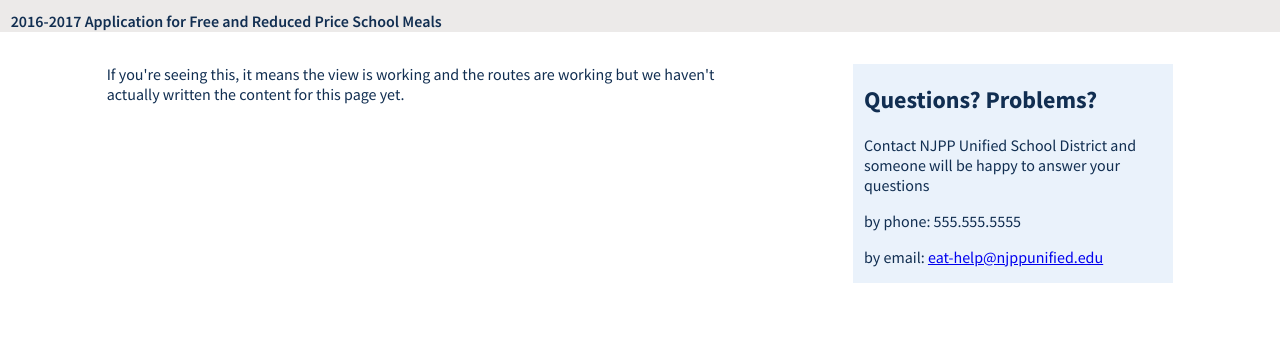
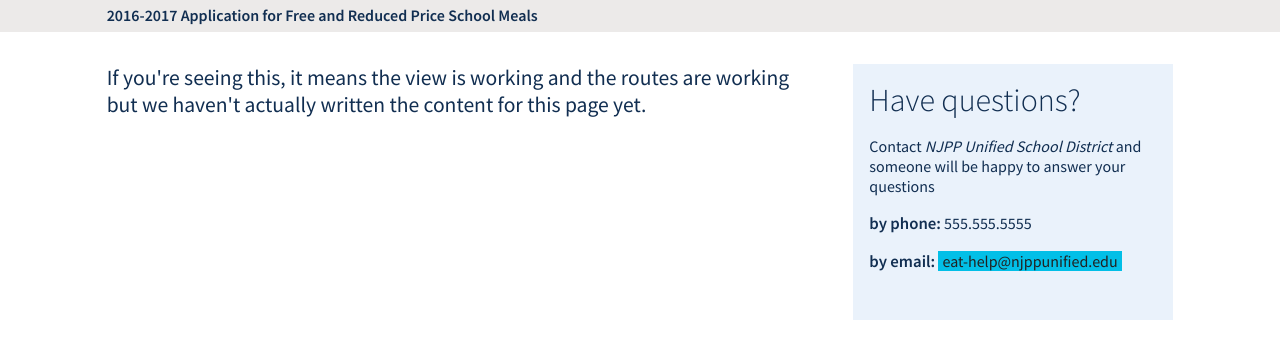
Before and after one commit to tsmuse/njppEAT, a Django app: page /eat_apply/ in a window 1280 px wide. Shown: the top 359 px of the page. Run offline with Django 3.2, Linux system fonts and the light colour scheme.

Commit message:
intiial styling for base.html set up.

```diff
--- a/njpp_eat/eat_apply/sass/screen.scss
+++ b/njpp_eat/eat_apply/sass/screen.scss
@@ -26,6 +26,7 @@ $dark-blue:#112e51;
 $flat-blue:#205493;
 $bright-blue:#02bfe7;
 $warm-grey:#494440;
+$black: #212121;
 
 $body-text:$dark-blue;
 $header-bg:lighten($warm-grey,65%);
@@ -51,33 +52,56 @@ body{
 	font-family:$typeface, serif;
 	font-size: 16px;
 	color:$body-text;
+}
 
+a{
+	text-decoration:none;
+	color:$black;
+	background-color:rgba($bright-blue, 1);
+	padding-left: 4px;
+	padding-right: 4px;
 }
 
 header{
-	@include span(full);
+	@include span(full no-gutters);
 	height:2rem;
 	background-color:$header-bg;
-	padding-bottom:0.3rem;
+	padding-top:0.3rem;
+	padding-bottom:0.5rem;
 	border-bottom:1px solid rgba($header-bg, 0.1);
 	margin-bottom:2rem;
 
 	& h1{
 		font-size:1rem;
 		font-weight: $semi-face;
-		margin-bottom:0;
+		margin:0;
+		padding-left:span(1);
 	}
 }
 
 #form-content{
 	@include span(8);
 	padding-left:span(1);
-	padding-right:span(1);
+	padding-right:span(0.5);
+	font-size:1.35rem;
 }
 
 #district-contact-area{
 	@include span(3);
 	margin-left:0;
+	padding-left:1rem;
+	padding-left:1rem;
+	padding-bottom:2rem;
 	background-color:$district-contact-bg;
+	& h2{
+		font-weight: $light-face;
+		font-size:2rem;
+		margin:0;
+		padding-top:1rem;
+	}
 
 }
+.contact-label{
+	font-size:1.05rem;
+	font-weight:$semi-face;
+}
--- a/njpp_eat/eat_apply/templates/eat_apply/base.html
+++ b/njpp_eat/eat_apply/templates/eat_apply/base.html
@@ -1,7 +1,7 @@
 <!DOCTYPE html>
 {% load staticfiles %}
 <!DOCTYPE html>
-<html>
+<html lang="en">
 	<head>
 		<!-- force mobile safari to use the width of the device as the width of the viewport and disable initial scale -->
 		<meta name="viewport" content="width=device-width; initial-scale=1.0">
@@ -13,15 +13,15 @@
 	</head>
 	<body>
 		<header>
-			<div id="form-title"><h1>2016-2017 Application for Free and Reduced Price School Meals</h1>
+			<h1 id="form-title">2016-2017 Application for Free and Reduced Price School Meals</h1>
 		</header>
 		<div id="form-content">
 			{% block content %} something went wrong, try reloading and if that doesn't work contact support. {% endblock %}
 		</div>
 		<div id="district-contact-area">
-			<h2>Questions? Problems?</h2>
+			<h2>Have questions?</h2>
 			<p>
-				Contact NJPP Unified School District and someone will be happy to answer your questions
+				Contact <em>NJPP Unified School District</em> and someone will be happy to answer your questions
 			</p>
 			<p>
 				<span class="contact-label">by phone:</span> 555.555.5555
```
Also changed, not shown: njpp_eat/eat_apply/static/eat_apply/css/screen.css (+1 -1 lines).
